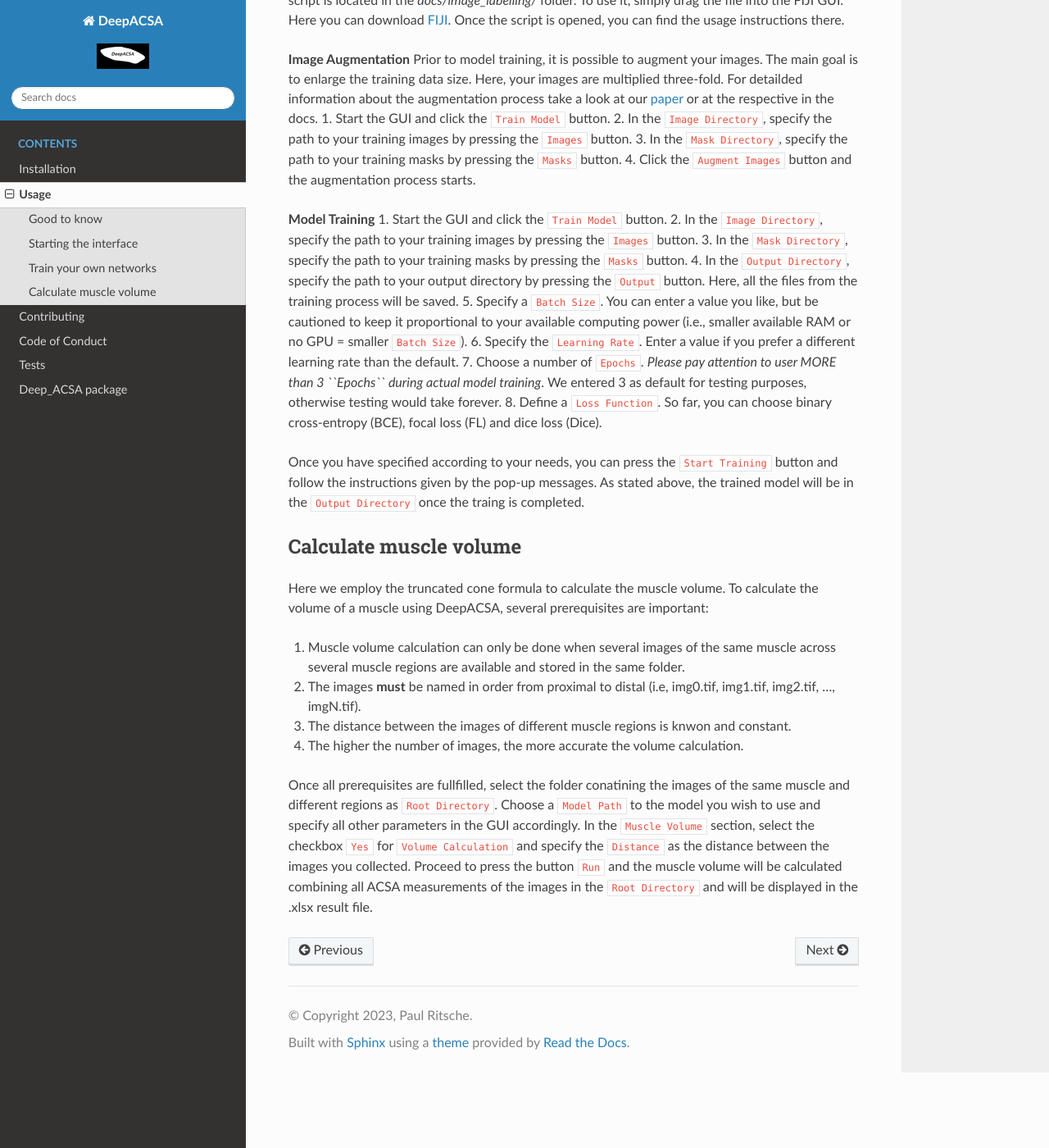
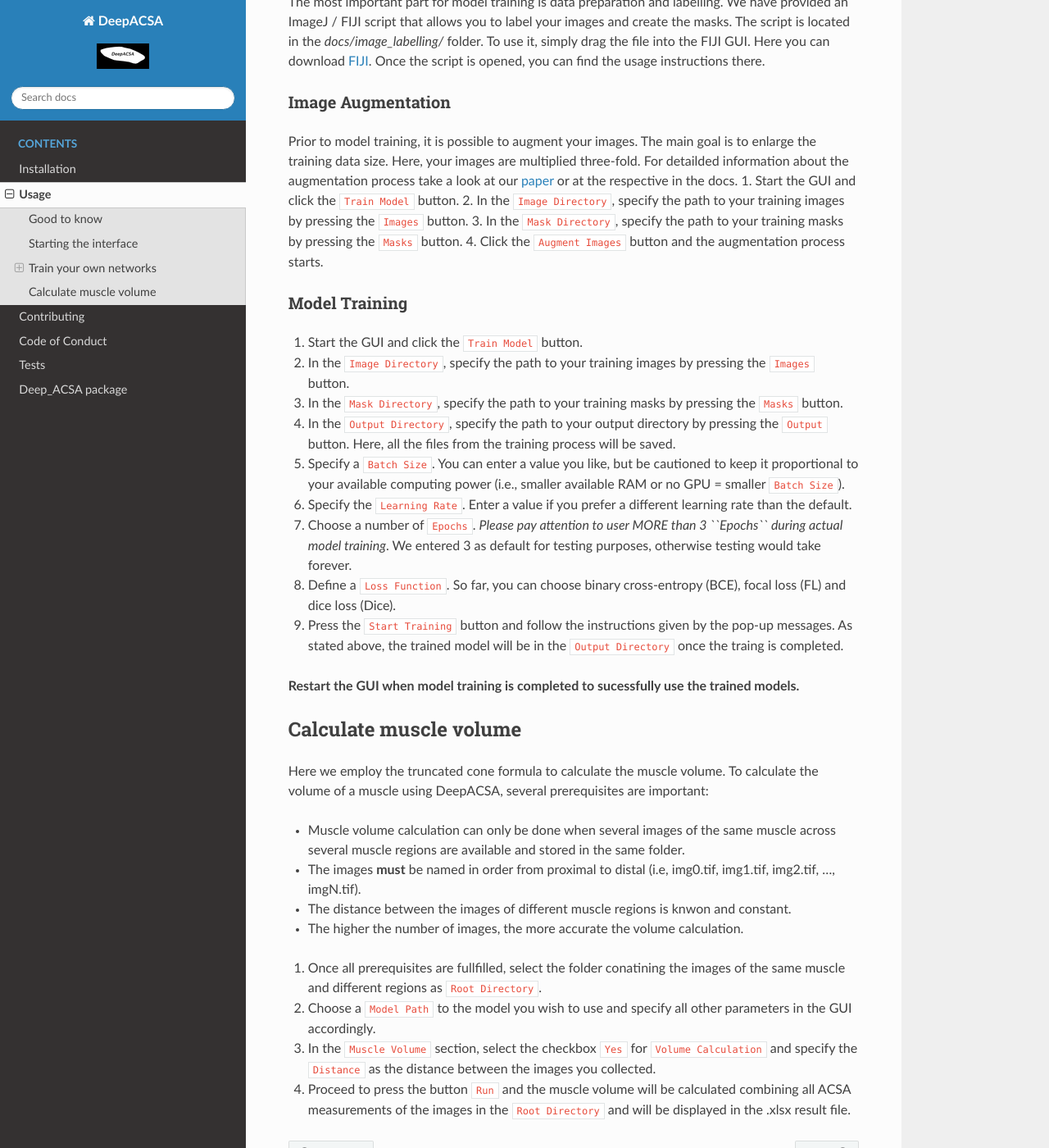
Before and after one commit to PaulRitsche/DeepACSA, a Sphinx documentation site: the page built from docs/source/usage.rst, in a window 1280 px wide and 1400 px high, scrolled down 3153 px. Shown: the whole window at 82% size. Built offline with Sphinx 7.4.7 and the Read the Docs theme 2.0.0, drawn with Linux system fonts in a browser that asks for light colours; some of the changed text lies outside the part shown.

Commit message:
Fixed: Docs

```diff
--- a/docs/source/contribute.rst
+++ b/docs/source/contribute.rst
@@ -97,7 +97,7 @@ Enforcement
 -----------
 
 Instances of abusive, harassing, or otherwise unacceptable behavior may be
-reported by contacting the project team at [paul.ritsche@unibas.ch]. All
+reported by contacting the project team at paul.ritsche@unibas.ch. All
 complaints will be reviewed and investigated and will result in a response that
 is deemed necessary and appropriate to the circumstances. The project team is
 obligated to maintain confidentiality with regard to the reporter of an incident.
--- a/docs/source/tests.rst
+++ b/docs/source/tests.rst
@@ -5,7 +5,7 @@ Tests
 
 Image analaysis
 """""""""""""""
-So far, we have not included unit testing in DeepACSA. However, in the DeepACAS_example that you can download `here <link>`_  you will find an *images_test* folder.
+So far, we have not included unit testing in DeepACSA. However, in the DeepACAS_example that you can download `here <https://zenodo.org/record/8007009>`_  you will find an *images_test* folder.
 There, we have included three rectus femoris images as well as an *Original_Results.xlsx* file. Analyse these images using the ``RF`` muscle option,  ``Line`` scaling option and an ``Imagedepth`` of **4.5**.
 Tick the ``Calculate Volume`` checkbox. Compare your results with the one in the *Original_Results.xlsx*. Should the identical, DeepACSA works fine.
 
--- a/docs/source/usage.rst
+++ b/docs/source/usage.rst
@@ -22,7 +22,7 @@ Have fun!
 The DeepACSA package is only fully functional on windows OS and was not properly tested on MacOS. However, with restricted functionality macOS users can employ the DeepACSA as well. With macOS, the manual scaling option for image analysis is not functional. Therefore, images cannot be scaled this way in the GUI. A possible solution is to scale the analysis results subsequent to completion of the analysis. Therefore, the pixel per centimeter must be calculated elsewhere. One option is to use `FIJI <https://imagej.net/software/fiji/downloads>`_. By drawing a line on the image, it is possible to see the length of the line in pixel units. Open the respective image in FIJI by drag and drop. Draw a line on the image with a known distance of one centimetre, click `cmd + m` and get the length of the line in pixel unit from the result window. Do that for every image with varying scanning depth. Divide the analysis results for muscle thickness and fascicle length by the linelength in pixel units. The result will be the muscle thickness and fascicle length in centimeter units.
 
 Good to know
-""""""""""""
+------------
 
 All relevant instructions and guidelines for the installation of the DeepACSA software are described in the installation section, so please take a look there if anything is unclear. We have also provided information on what to do when you encounter problems during the installation process, encounter errors during the analysis process that are not caught by the GUI (no error message pop ups and advises you what to do), if you want to contribute to the DeepACSA software package, and how you can reach us.
 
@@ -78,18 +78,27 @@ to start the GUI. The location of you prompt is irrelevant, as long as the DeepA
 .. _trainlabel:
 
 Train your own networks
-"""""""""""""""""""""""
+-----------------------
 
 It is advantageous to have a working GPU setup, otherwise model training will take much longer.
 How to setup you GUI for DeepACSA is described above and in the installation section.
 Although you can adapt a number of parameters during training, you cannot change the neural network architecture from the GUI (of course you could modify source code to do so).
 This is because during experimenting with different model architectures, we found a combination of a on imagenet pre-trained VGG16 encoder and a standard U-net decoder to be the best performing model.
-Thus, all the models trained using the GUI will have this architecture. To explain you the parameters used during model that are adaptable from the GUI is out of the scope of this tutorial. However, we would like to refer you to `this excellent introductory course <https://deeplizard.com/learn/video/gZmobeGL0Yg>`_ in case you are a deep learning beginner. Training your own networks for muscle architecture analysis requires pairs of original images and manually labelled masks. Examples are provided for you in the “DeepACSA_example/model_training” folder. If you haven't downloaded this folder, please do so now (link: ). Unzip the folder and put it somewhere accessible, for example on your desktop.
+Thus, all the models trained using the GUI will have this architecture. To explain you the parameters used during model that are adaptable from the GUI is out of the scope of this tutorial. However, we would like to refer you to `this excellent introductory course <https://deeplizard.com/learn/video/gZmobeGL0Yg>`_ in case you are a deep learning beginner.
+Training your own networks for muscle architecture analysis requires pairs of original images and manually labelled masks. Examples are provided for you in the “DeepACSA_example/model_training” folder. If you haven't downloaded this folder, please do so now (link: ). Unzip the folder and put it somewhere accessible, for example on your desktop.
 
-**Data labelling**
-The most important part for model training is data preparation and labelling. We have provided an ImageJ / FIJI script that allows you to label your images and create the masks. The script is located in the `docs/image_labelling/` folder. To use it, simply drag the file into the FIJI GUI. Here you can download `FIJI <https://imagej.net/software/fiji/downloads>`_. Once the script is opened, you can find the usage instructions there.
+Data labelling
+""""""""""""""
 
-**Image Augmentation**
+The most important part for model training is data preparation and labelling.
+We have provided an ImageJ / FIJI script that allows you to label your images and create the masks.
+The script is located in the `docs/image_labelling/` folder.
+To use it, simply drag the file into the FIJI GUI. Here you can download `FIJI <https://imagej.net/software/fiji/downloads>`_.
+Once the script is opened, you can find the usage instructions there.
+
+Image Augmentation
+""""""""""""""""""
+
 Prior to model training, it is possible to augment your images. The main goal is to enlarge the training data size. Here, your images are multiplied three-fold.
 For detailded information about the augmentation process take a look at our `paper <https://journals.lww.com/acsm-msse/Abstract/2022/12000/DeepACSA__Automatic_Segmentation_of.21.aspx>`_ or at the respective in the docs.
 1. Start the GUI and click the ``Train Model`` button.
@@ -97,7 +106,9 @@ For detailded information about the augmentation process take a look at our `pap
 3. In the ``Mask Directory``, specify the path to your training masks by pressing the ``Masks`` button.
 4. Click the ``Augment Images`` button and the augmentation process starts.
 
-**Model Training**
+Model Training
+""""""""""""""
+
 1. Start the GUI and click the ``Train Model`` button.
 2. In the ``Image Directory``, specify the path to your training images by pressing the ``Images`` button.
 3. In the ``Mask Directory``, specify the path to your training masks by pressing the ``Masks`` button.
@@ -106,19 +117,23 @@ For detailded information about the augmentation process take a look at our `pap
 6. Specify the ``Learning Rate``. Enter a value if you prefer a different learning rate than the default.
 7. Choose a number of ``Epochs``. *Please pay attention to user MORE than 3 ``Epochs`` during actual model training*. We entered 3 as default for testing purposes, otherwise testing would take forever.
 8. Define a ``Loss Function``. So far, you can choose binary cross-entropy (BCE), focal loss (FL) and dice loss (Dice).
+9. Press the ``Start Training`` button and follow the instructions given by the pop-up messages. As stated above, the trained model will be in the ``Output Directory`` once the traing is completed.
 
-Once you have specified according to your needs, you can press the ``Start Training`` button and follow the instructions given by the pop-up messages. As stated above, the trained model will be in the ``Output Directory`` once the traing is completed.
+**Restart the GUI when model training is completed to sucessfully use the trained models.**
 
 .. _volumelabel:
 
 Calculate muscle volume
-"""""""""""""""""""""""
+-----------------------
 
 Here we employ the truncated cone formula to calculate the muscle volume. To calculate the volume of a muscle using DeepACSA, several prerequisites are important:
 
-1. Muscle volume calculation can only be done when several images of the same muscle across several muscle regions are available and stored in the same folder.
-2. The images **must** be named in order from proximal to distal (i.e, img0.tif, img1.tif, img2.tif, ..., imgN.tif).
-3. The distance between the images of different muscle regions is knwon and constant.
-4. The higher the number of images, the more accurate the volume calculation.
+- Muscle volume calculation can only be done when several images of the same muscle across several muscle regions are available and stored in the same folder.
+- The images **must** be named in order from proximal to distal (i.e, img0.tif, img1.tif, img2.tif, ..., imgN.tif).
+- The distance between the images of different muscle regions is knwon and constant.
+- The higher the number of images, the more accurate the volume calculation.
 
-Once all prerequisites are fullfilled, select the folder conatining the images of the same muscle and different regions as ``Root Directory``. Choose a ``Model Path`` to the model you wish to use and specify all other parameters in the GUI accordingly. In the ``Muscle Volume`` section, select the checkbox ``Yes`` for ``Volume Calculation`` and specify the ``Distance`` as the distance between the images you collected. Proceed to press the button ``Run`` and the muscle volume will be calculated combining all ACSA measurements of the images in the ``Root Directory`` and will be displayed in the .xlsx result file.
+1. Once all prerequisites are fullfilled, select the folder conatining the images of the same muscle and different regions as ``Root Directory``.
+2. Choose a ``Model Path`` to the model you wish to use and specify all other parameters in the GUI accordingly.
+3. In the ``Muscle Volume`` section, select the checkbox ``Yes`` for ``Volume Calculation`` and specify the ``Distance`` as the distance between the images you collected.
+4. Proceed to press the button ``Run`` and the muscle volume will be calculated combining all ACSA measurements of the images in the ``Root Directory`` and will be displayed in the .xlsx result file.
```
Also changed, not shown: other parts of docs/source/contribute.rst (+1 -1 lines), other parts of docs/source/usage.rst (+2 -2 lines), CHANGELOG.rst (added, +24 -0 lines), changelog.d/20221228_231809_paul.ritsche_train_model_MM.rst (deleted, +0 -38 lines), docs/source/installation.rst (+5 -5 lines), 1 other file.
